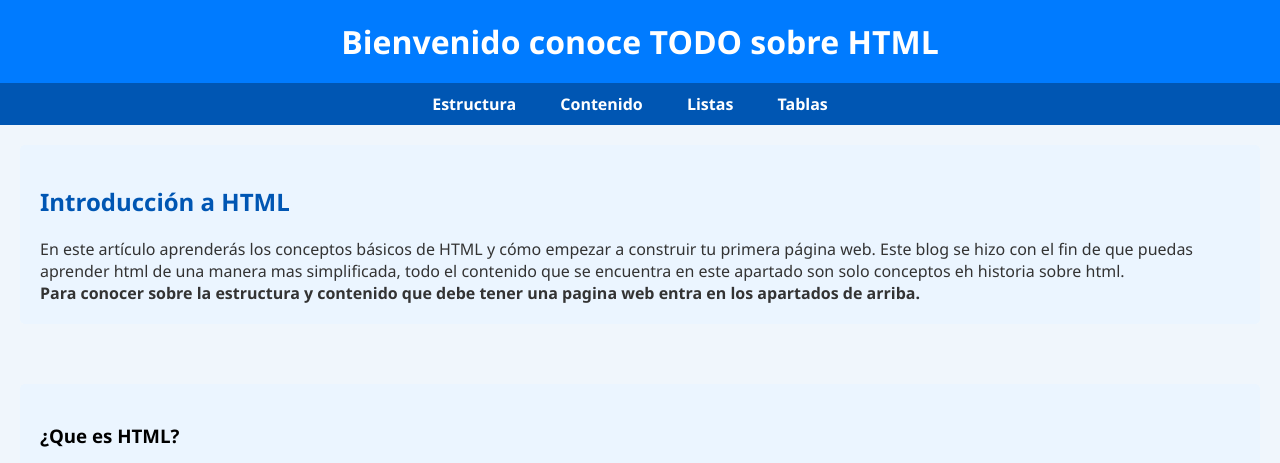
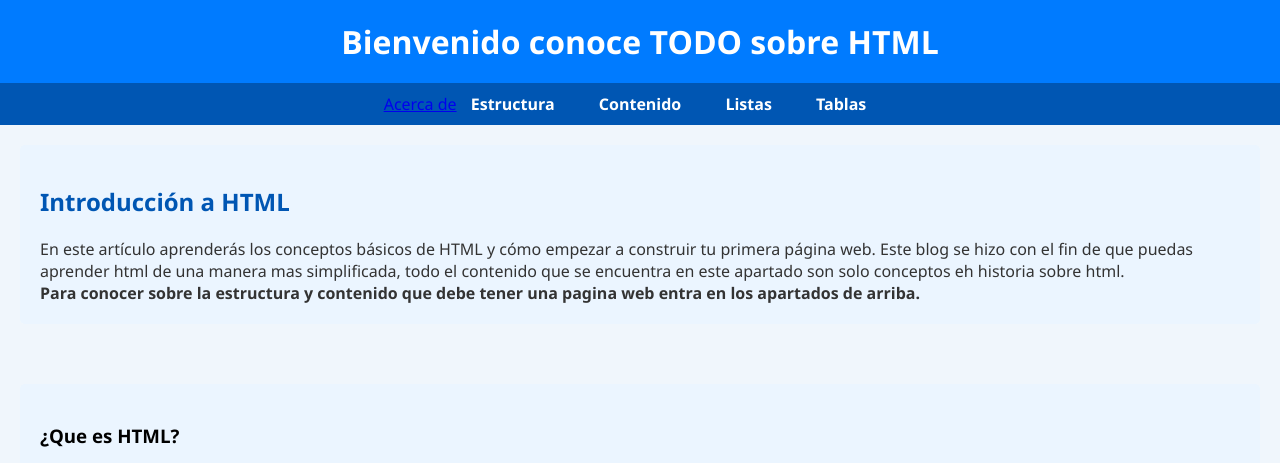
Before and after one commit to Ljaramillo912008/proyecto-web, a plain HTML site: page index.html in a window 1280 px wide. Shown: the top 463 px of the page. Drawn offline with Linux system fonts and the light colour scheme.

Commit message:
index.html

```diff
--- a/index.html
+++ b/index.html
@@ -12,6 +12,7 @@
     </header>
     <nav>
         <ul>
+            <a href="acerca.html">Acerca de</a>
             <li><a href="estructura.html">Estructura</a></li>
             <li><a href="#">Contenido</a></li>
             <li><a href="#">Listas</a></li>
```
